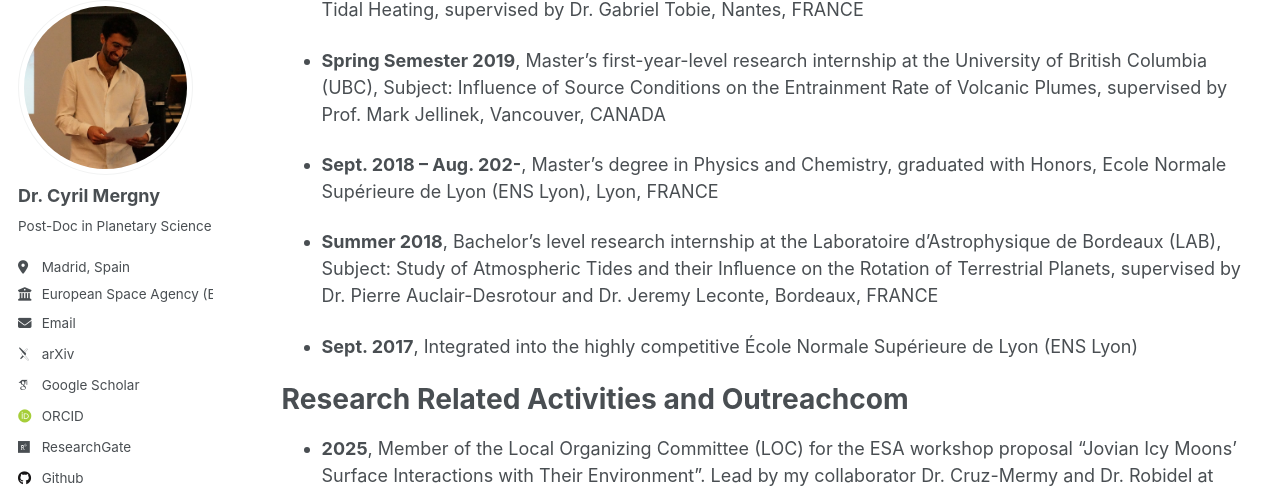
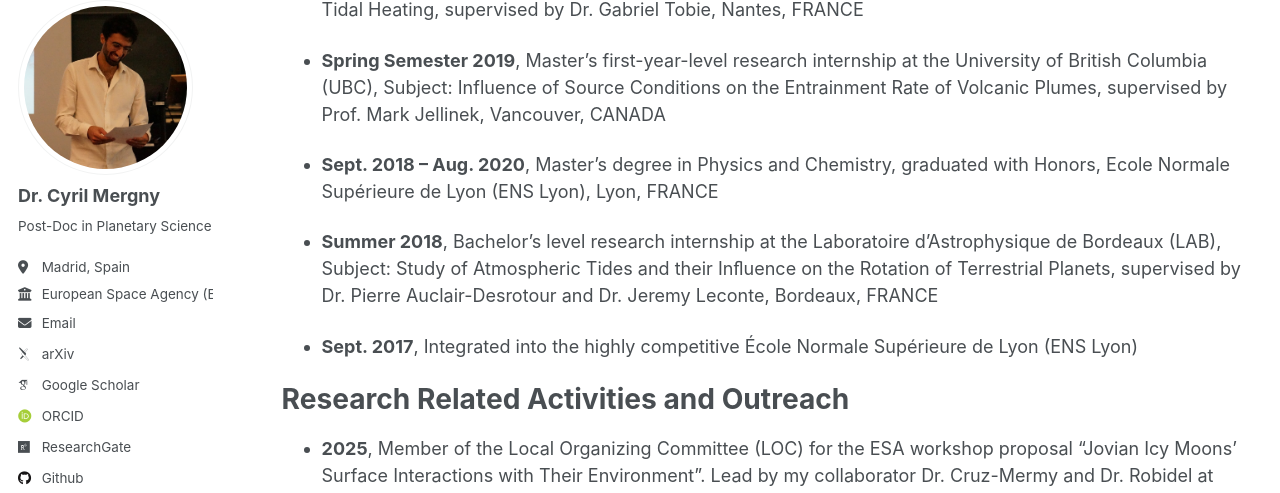
Before and after one commit to cmergny/cmergny.github.io, a Jekyll site: the page built from _pages/cv.md, in a window 1280 px wide and 900 px high, scrolled down 692 px. Shown: the part 106-599 px from the top of the window. Built offline with Jekyll 4.4.1, drawn with Linux system fonts in a browser that asks for light colours; some web fonts are replaced.

Commit message:
Update cv.md

```diff
--- a/_pages/cv.md
+++ b/_pages/cv.md
@@ -30,14 +30,14 @@ Professional experience:
 
 * **Spring Semester 2019**, Master’s first-year-level research internship at the University of British Columbia (UBC), Subject: Influence of Source Conditions on the Entrainment Rate of Volcanic Plumes, supervised by Prof. Mark Jellinek, Vancouver, CANADA
 
-* **Sept. 2018 – Aug. 202-**, Master’s degree in Physics and Chemistry, graduated with Honors, Ecole Normale Supérieure de Lyon (ENS Lyon),  Lyon, FRANCE
+* **Sept. 2018 – Aug. 2020**, Master’s degree in Physics and Chemistry, graduated with Honors, Ecole Normale Supérieure de Lyon (ENS Lyon),  Lyon, FRANCE
 
 * **Summer 2018**, Bachelor’s level research internship at the Laboratoire d’Astrophysique de Bordeaux (LAB), Subject: Study of Atmospheric Tides and their Inﬂuence on the Rotation of Terrestrial Planets, supervised by Dr. Pierre Auclair-Desrotour and Dr. Jeremy Leconte, Bordeaux, FRANCE
 
 * **Sept. 2017**,  Integrated into the highly competitive École Normale Supérieure de Lyon (ENS Lyon)
 
 
-Research Related Activities and Outreachcom
+Research Related Activities and Outreach
 ======
 * **2025**, Member of the Local Organizing Committee (LOC) for the ESA workshop proposal "Jovian Icy Moons' Surface Interactions with Their Environment". Lead by my collaborator Dr. Cruz-Mermy and Dr.  Robidel at ESAC, Madrid, SPAIN
 * **2023**, Chair of the sessions "Galilean Satellites: Scratching the Surface" and “Icy Moons Interior and Ice Shell” at EPSC-DPS 2024 in Texas, USA
```
